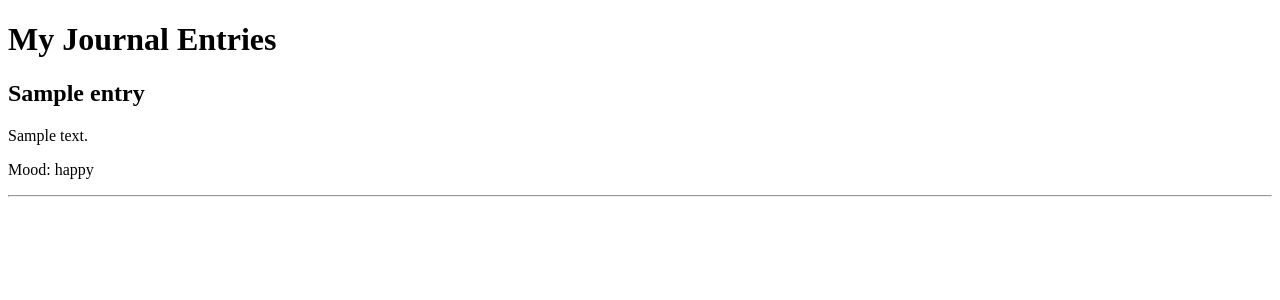
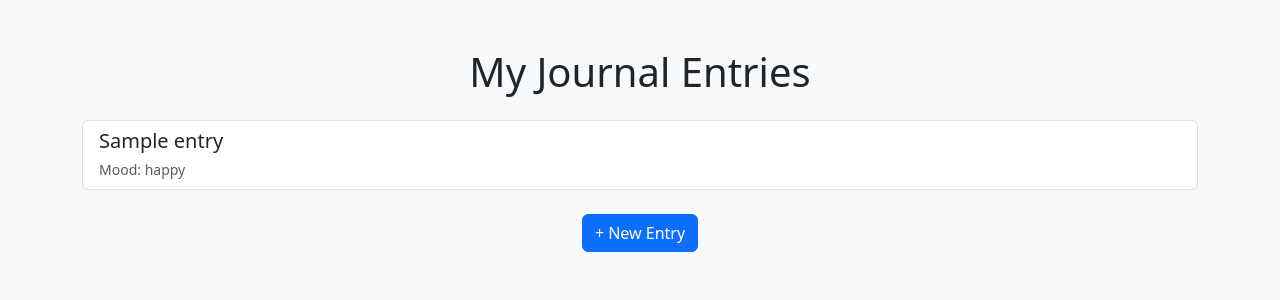
Before and after one commit to Kumarkhatri2003/Daily-journal, a Django app: page / in a window 1280 px wide. Shown: the top 300 px of the page. Run offline with Django 5.2, Linux system fonts and the light colour scheme; a user stored in the database is signed in; tables that the repository leaves empty hold one stand-in row (values such as "Sample post").

Commit message:
Enhanced form styling

```diff
--- a/journal/templates/journal/entry_list.html
+++ b/journal/templates/journal/entry_list.html
@@ -1,18 +1,35 @@
-<!-- journal/templates/journal/entry_list.html -->
 <!DOCTYPE html>
-<html>
+<html lang="en">
 <head>
+    <meta charset="UTF-8" />
+    <meta name="viewport" content="width=device-width, initial-scale=1" />
     <title>Journal Entries</title>
+    <!-- Bootstrap CSS CDN -->
+    <link href="https://cdn.jsdelivr.net/npm/bootstrap@5.3.0/dist/css/bootstrap.min.css" rel="stylesheet">
 </head>
-<body>
-    <h1>My Journal Entries</h1>
-    {% for entry in entries %}
-        <h2>{{ entry.title }}</h2>
-        <p>{{ entry.content }}</p>
-        <p>Mood: {{ entry.mood }}</p>
-        <hr>
-    {% empty %}
-        <p>No journal entries yet.</p>
-    {% endfor %}
+<body class="bg-light">
+    <div class="container my-5">
+        <h1 class="text-center mb-4">My Journal Entries</h1>
+
+        {% if entries %}
+            <div class="list-group">
+                {% for entry in entries %}
+                    <a href="{% url 'entry_details' entry.pk %}" class="list-group-item list-group-item-action">
+                        <h5 class="mb-1">{{ entry.title }}</h5>
+                        <small class="text-muted">Mood: {{ entry.mood }}</small>
+                    </a>
+                {% endfor %}
+            </div>
+        {% else %}
+            <p class="text-center text-muted">No journal entries yet.</p>
+        {% endif %}
+
+        <div class="text-center mt-4">
+            <a href="{% url 'entry_create' %}" class="btn btn-primary">+ New Entry</a>
+        </div>
+    </div>
+
+    <!-- Bootstrap JS Bundle (optional for some components) -->
+    <script src="https://cdn.jsdelivr.net/npm/bootstrap@5.3.0/dist/js/bootstrap.bundle.min.js"></script>
 </body>
 </html>
```
